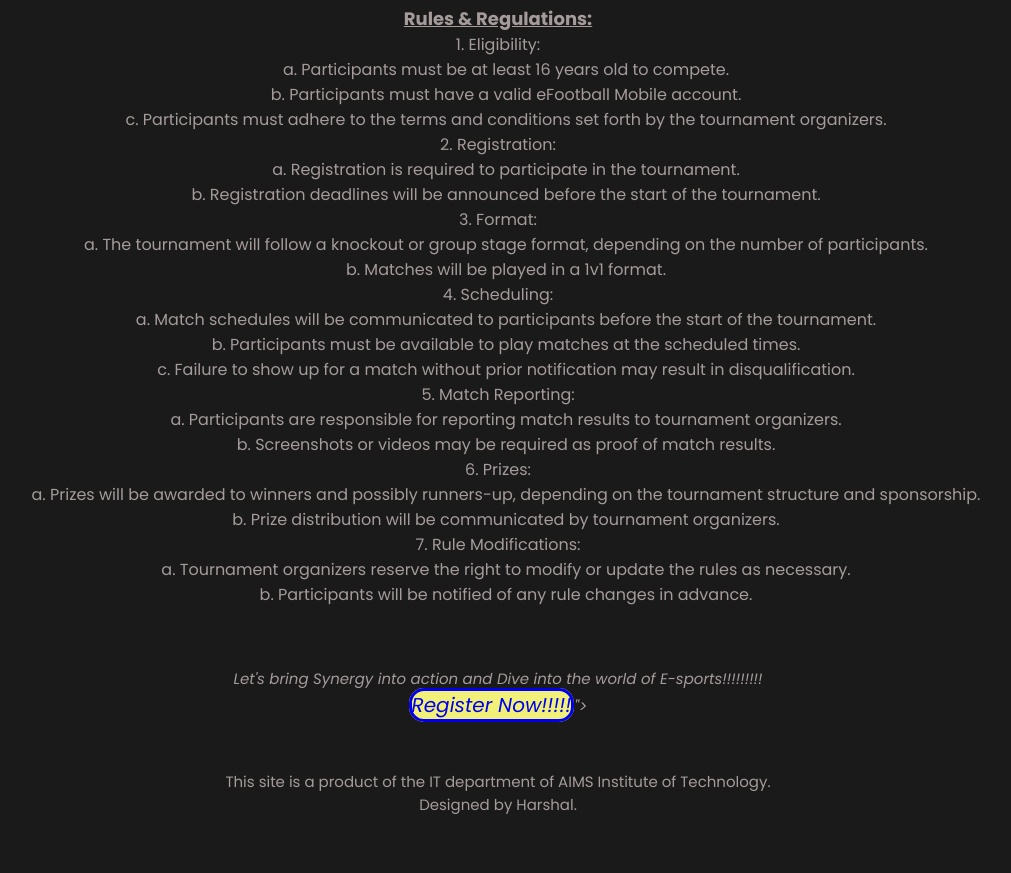
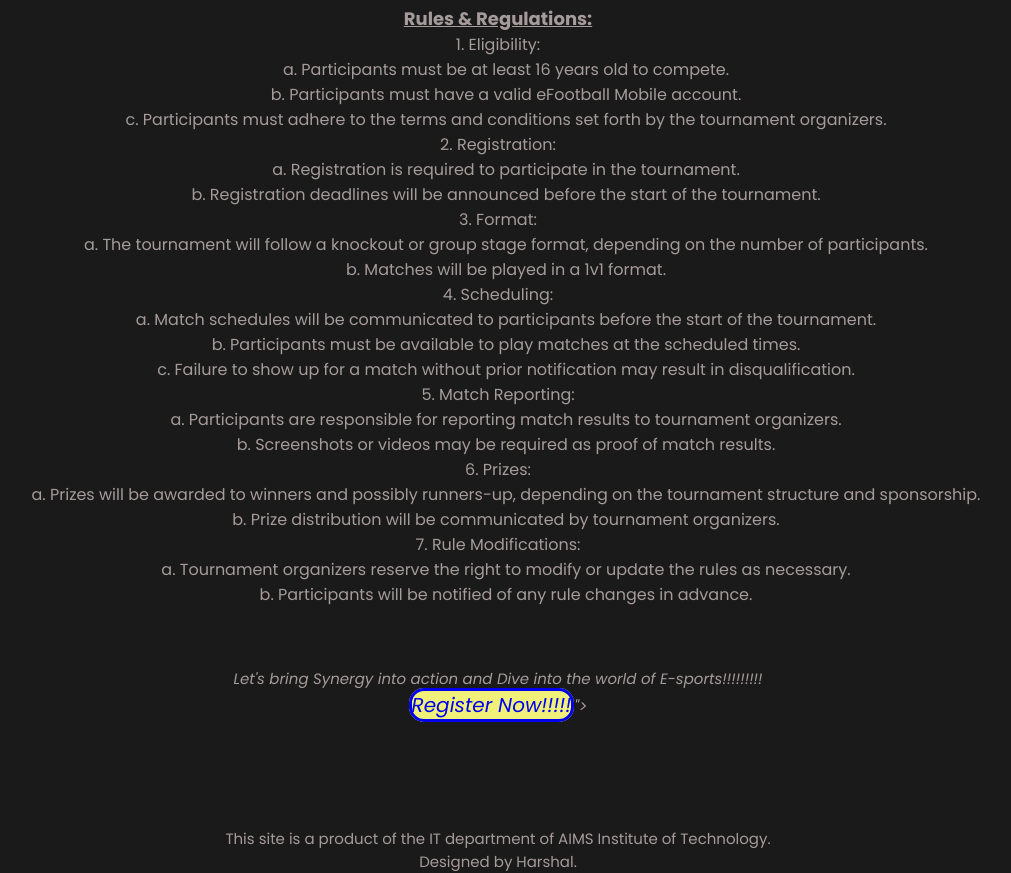
Before and after one commit to Raga0074/ESPORTS-EVENT, a plain HTML site: page index.html in a window 1280 px wide. Shown: the part 4541-5414 px from the top of the page, without its empty margins (142-1153 px from the left). Before the commit the page ends 5388 px from the top, so only its background shows below. Drawn offline with Linux system fonts and the light colour scheme.

Commit message:
Update style.css

```diff
--- a/style.css
+++ b/style.css
@@ -125,7 +125,8 @@ nav a:hover{
     text-align: center;
 }
 #register{
-    width: 100%;
+    height: 20vh;
+    width: 100vw;
     font-size: 1rem;
     font-style: italic;
     text-align: center;
@@ -134,7 +135,7 @@ nav a:hover{
 #register a{
     font-size: 20px;
     font: bold;
-    width: 50%;
+    width: 100%;
     background-color: rgb(241, 241, 121);
     border-style: solid;
     text-decoration: none;
```
